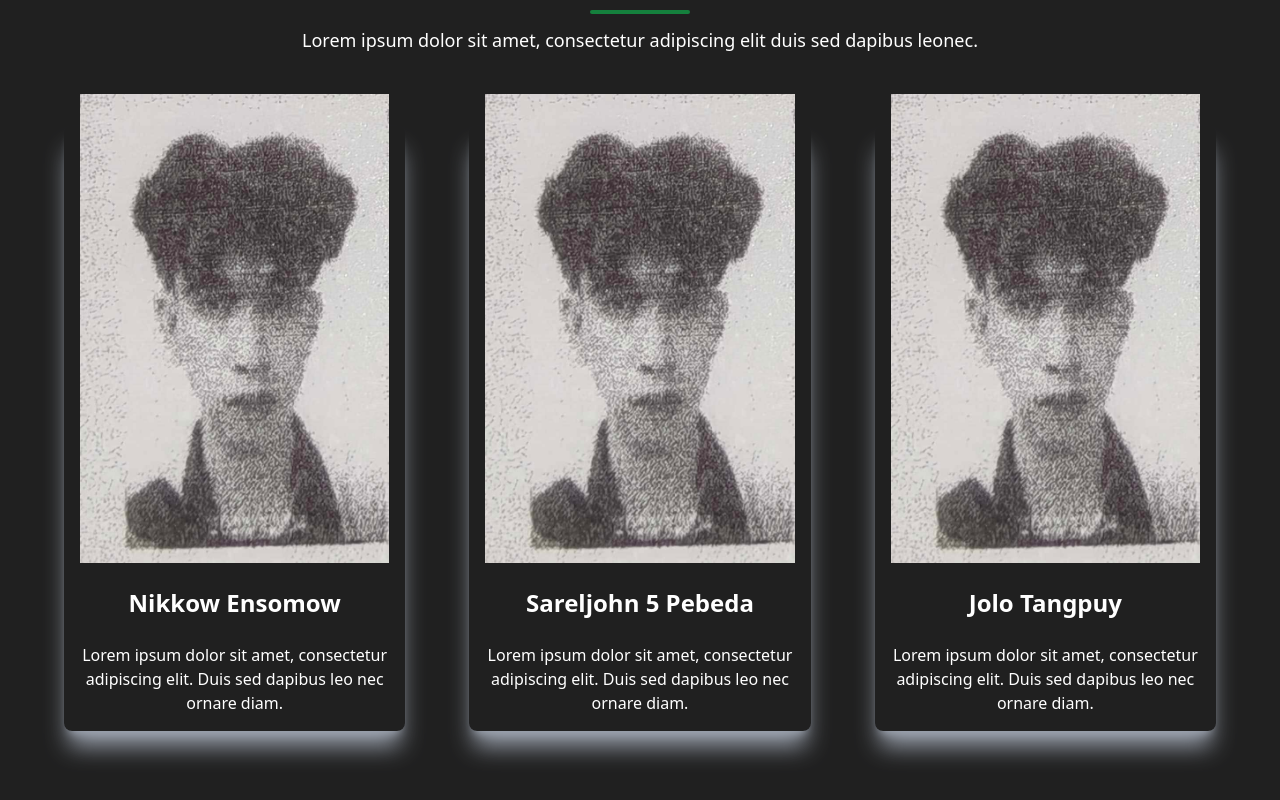
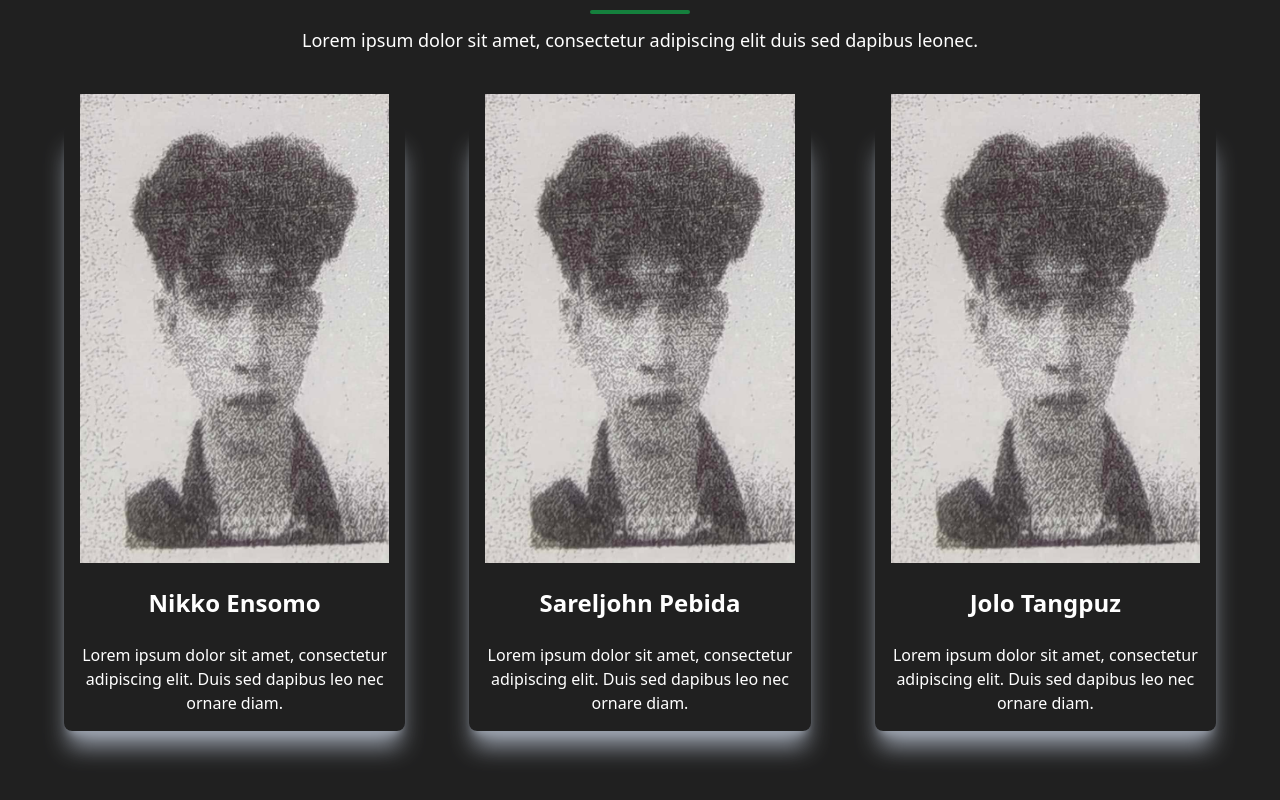
Before and after one commit to b1gmcdaddy/SDG-Case-Studies, a React (Vite) app: page /GoodHealthSDG in a window 1280 px wide. Shown: the part 314-1114 px from the top of the page. Built offline with nearby package versions, Linux system fonts and the light colour scheme; the HTML template or start-up script is replaced by a standard one.

Commit message:
changed: names of sdg1

```diff
--- a/src/pages/SDG1.jsx
+++ b/src/pages/SDG1.jsx
@@ -57,7 +57,7 @@ const SDG1 = () => {
             <div className="w-full shadow-xl flex flex-col p-4 my-2 rounded-lg hover:scale-105 duration-300 shadow-gray-400">
               <img className="mx-auto mt-[-3rem]" src={dev} alt="/" />
               <h2 className="text-2xl font-bold text-center py-6 text-white">
-                Nikkow Ensomow
+                Nikko Ensomo
               </h2>
               <p className="text-center text-base text-white">
                 Lorem ipsum dolor sit amet, consectetur adipiscing elit. Duis
@@ -67,7 +67,7 @@ const SDG1 = () => {
             <div className="w-full shadow-xl flex flex-col p-4 my-2 rounded-lg hover:scale-105 duration-300 shadow-gray-400">
               <img className="mx-auto mt-[-3rem]" src={dev} alt="/" />
               <h2 className="text-2xl font-bold text-center py-6 text-white">
-                Sareljohn 5 Pebeda
+                Sareljohn Pebida
               </h2>
               <p className="text-center text-base text-white">
                 Lorem ipsum dolor sit amet, consectetur adipiscing elit. Duis
@@ -77,7 +77,7 @@ const SDG1 = () => {
             <div className="w-full shadow-xl flex flex-col p-4 my-2 rounded-lg hover:scale-105 duration-300 shadow-gray-400">
               <img className="mx-auto mt-[-3rem]" src={dev} alt="/" />
               <h2 className="text-2xl font-bold text-center py-6 text-white">
-                Jolo Tangpuy
+                Jolo Tangpuz
               </h2>
               <p className="text-center text-base text-white">
                 Lorem ipsum dolor sit amet, consectetur adipiscing elit. Duis
```
